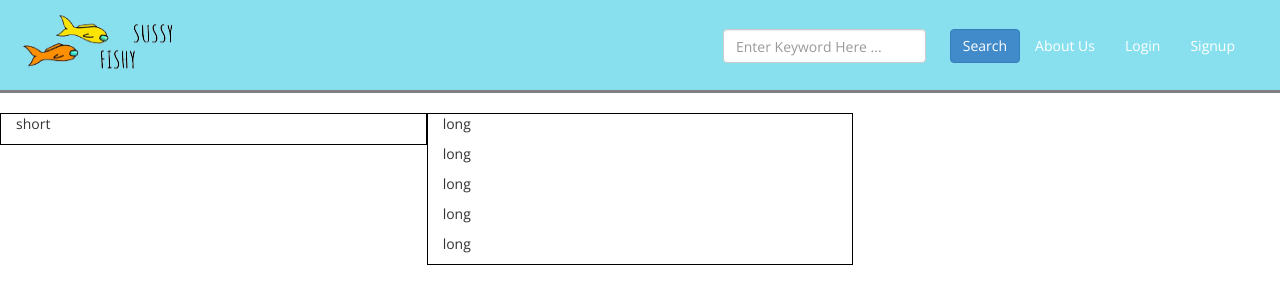
After one commit to CBEngineer9/IkanHiasGaBiasa, a PHP site: page /profile.php in a window 1280 px wide. The commit adds this page. Shown: the top 304 px of the page. Run offline with PHP 8.4, Linux system fonts and the light colour scheme.

Commit message:
styling + profile

```diff
--- a/about.php
+++ b/about.php
@@ -126,8 +126,8 @@ $conn = null;
                     } else {
                     ?>
 
+                        <li><a href="profile.php"> Hai, <?= $_SESSION['currUsername'] ?>!</a></li>
                         <li><a href="about.php">About Us</a></li>
-                        <li><a href=""> Hai, <?= $_SESSION['currUsername'] ?>!</a></li>
                         <li><a href="user_history.php">History <span class="badge" id="histNotifBadge"></span></a></li>
                         <li><a href="logout.php">Logout</a></li>
                         <li><a href="./cart"><img src="assets/img/icon/cart-2-24.png" alt=""></a></li>
--- a/index.php
+++ b/index.php
@@ -126,8 +126,8 @@ $conn = null;
                     } else {
                     ?>
 
+                        <li><a href="profile.php"> Hai, <?= $_SESSION['currUsername'] ?>!</a></li>
                         <li><a href="about.php">About Us</a></li>
-                        <li><a href=""> Hai, <?= $_SESSION['currUsername'] ?>!</a></li>
                         <li><a href="user_history.php">History <span class="badge" id="histNotifBadge"></span></a></li>
                         <li><a href="logout.php">Logout</a></li>
                         <li><a href="./cart"><img src="assets/img/icon/cart-2-24.png" alt=""></a></li>
--- /dev/null
+++ b/profile.php
@@ -0,0 +1,98 @@
+<?php
+require_once("proyekpw_lib.php");
+?>
+
+<!DOCTYPE html>
+<html lang="en">
+
+<head>
+    <meta charset="UTF-8">
+    <meta http-equiv="X-UA-Compatible" content="IE=edge">
+    <meta name="viewport" content="width=device-width, initial-scale=1.0">
+    <title>Document</title>
+    <link rel="icon" href="assets/img/Logo/favicon.ico">
+    <!-- Bootstrap core CSS -->
+    <link href="assets/css/bootstrap.css" rel="stylesheet">
+    <!-- Fontawesome core CSS -->
+    <link href="assets/css/font-awesome.min.css" rel="stylesheet" />
+    <!--GOOGLE FONT -->
+    <link href='https://fonts.googleapis.com/css?family=Open+Sans' rel='stylesheet' type='text/css'>
+    <!--Slide Show Css -->
+    <link href="assets/ItemSlider/css/main-style.css" rel="stylesheet" />
+    <!-- custom CSS here -->
+    <link href="assets/css/style.css" rel="stylesheet" />
+</head>
+
+<body>
+    <nav style="background-color:#88E0EF;border:none; border-bottom:3px solid gray;" class="navbar navbar-default" role="navigation">
+        <div class="container-fluid">
+            <!-- Brand and toggle get grouped for better mobile display -->
+            <div class="navbar-header">
+                <div class="logo" style="width: 10vw;">
+                    <a href="./">
+                        <img style="margin-top:10px; margin-bottom:10px;" src="./assets/img/Logo/logoweb.png" width="173px" height="70px" alt="">
+                    </a>
+                </div>
+
+                <button type="button" style="margin-top:-6vh;" class="navbar-toggle" data-toggle="collapse" data-target="#bs-example-navbar-collapse-1">
+                    <span class="sr-only">Toggle navigation</span>
+                    <span class="icon-bar"></span>
+                    <span class="icon-bar"></span>
+                    <span class="icon-bar"></span>
+                </button>
+            </div>
+
+            <!-- Collect the nav links, forms, and other content for toggling -->
+            <div style="margin-top: 2vh;" class="collapse navbar-collapse" id="bs-example-navbar-collapse-1">
+                <ul style="margin-top: 5px;" class="nav navbar-nav navbar-right">
+                    <?php
+                    if (!isset($_SESSION['currUser'])) {
+                    ?>
+                        <li><a href="about.php">About Us</a></li>
+                        <li><a href="login.php">Login</a></li>
+                        <li><a href="register.php">Signup</a></li>
+                    <?php
+                    } else {
+                    ?>
+
+                        <li><a href="profile.php"> Hai, <?= $_SESSION['currUsername'] ?>!</a></li>
+                        <li><a href="about.php">About Us</a></li>
+                        <li><a href="user_history.php">History <span class="badge" id="histNotifBadge"></span></a></li>
+                        <li><a href="logout.php">Logout</a></li>
+                        <li><a href="./cart"><img src="assets/img/icon/cart-2-24.png" alt=""></a></li>
+                    <?php
+                    }
+                    ?>
+                </ul>
+                <form class="navbar-form navbar-right" role="search" method="get">
+                    <!-- <input type="hidden" name="categoryFilter" value="<?= $_GET['categoryFilter'] ?? "none" ?>">
+                    <input type="hidden" name="sort" value="<?= $_GET['sort'] ?? "none" ?>"> -->
+                    <?= (isset($_GET['categoryFilter']) ? '<input type="hidden" name="categoryFilter" value="' . $_GET['categoryFilter'] . '">' : "") ?>
+                    <?= (isset($_GET['sort']) ? '<input type="hidden" name="categoryFilter" value="' . $_GET['sort'] . '">' : "") ?>
+
+                    <div class="form-group">
+                        <input type="text" name="searchKey" placeholder="Enter Keyword Here ..." class="form-control">
+                    </div>
+                    &nbsp;
+                    <button style="margin-top: 5px;" type="submit" class="btn btn-primary">Search</button>
+                </form>
+            </div>
+            <!-- /.navbar-collapse -->
+        </div>
+        <!-- /.container-fluid -->
+    </nav>
+    <div class="row row-equal-height" style="margin:auto;">
+        <div style="border:1px solid black;" class="col-xs-4" id="left">
+            <p>short</p>
+        </div>
+        <div style="border:1px solid black;" class="col-xs-4" id="right">
+            <p>long</p>
+            <p>long</p>
+            <p>long</p>
+            <p>long</p>
+            <p>long</p>
+        </div>
+    </div>
+</body>
+
+</html>
```
Also changed, not shown: admin/users.php (+18 -7 lines), user_history.php (+132 -89 lines).
